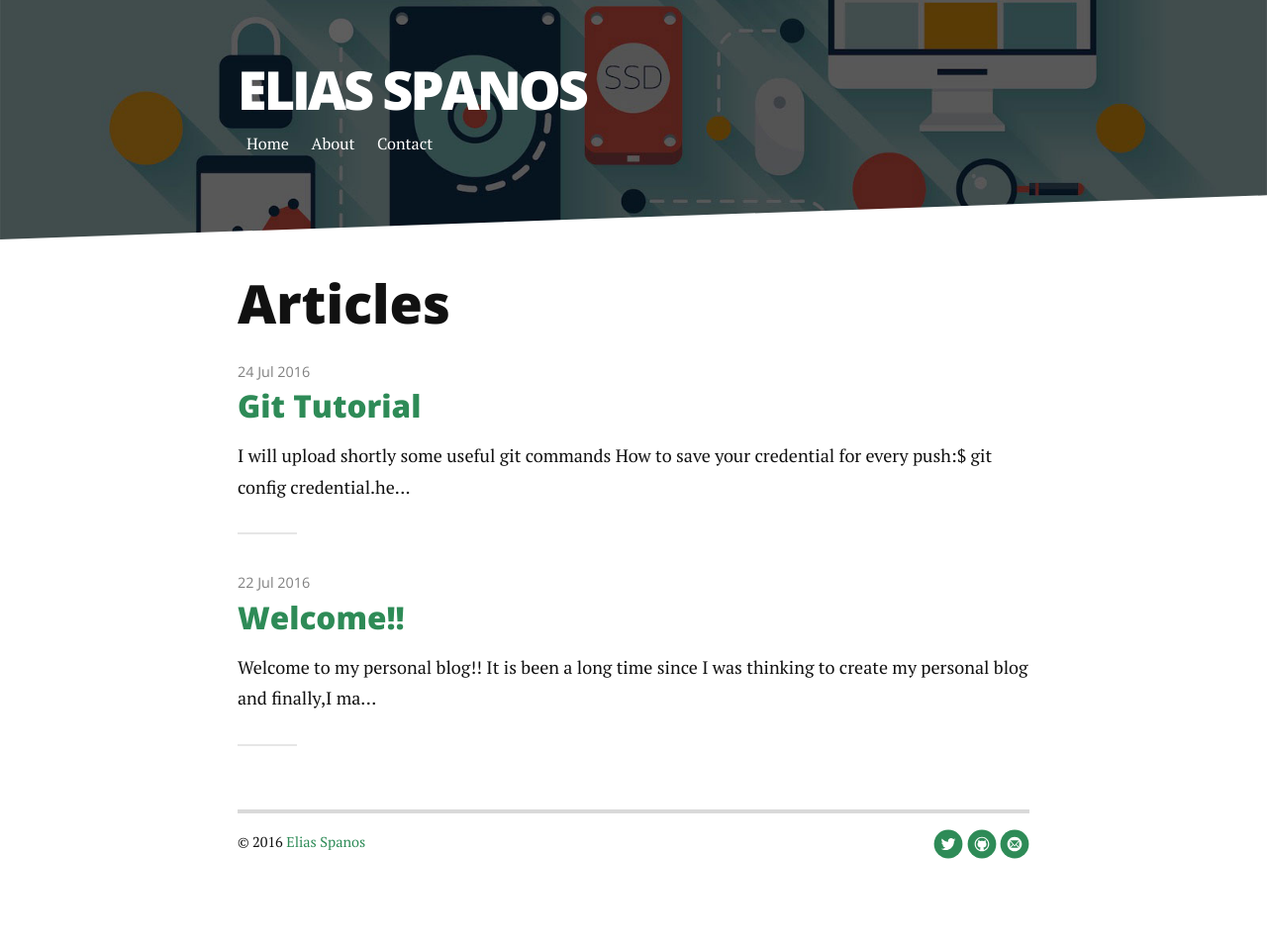
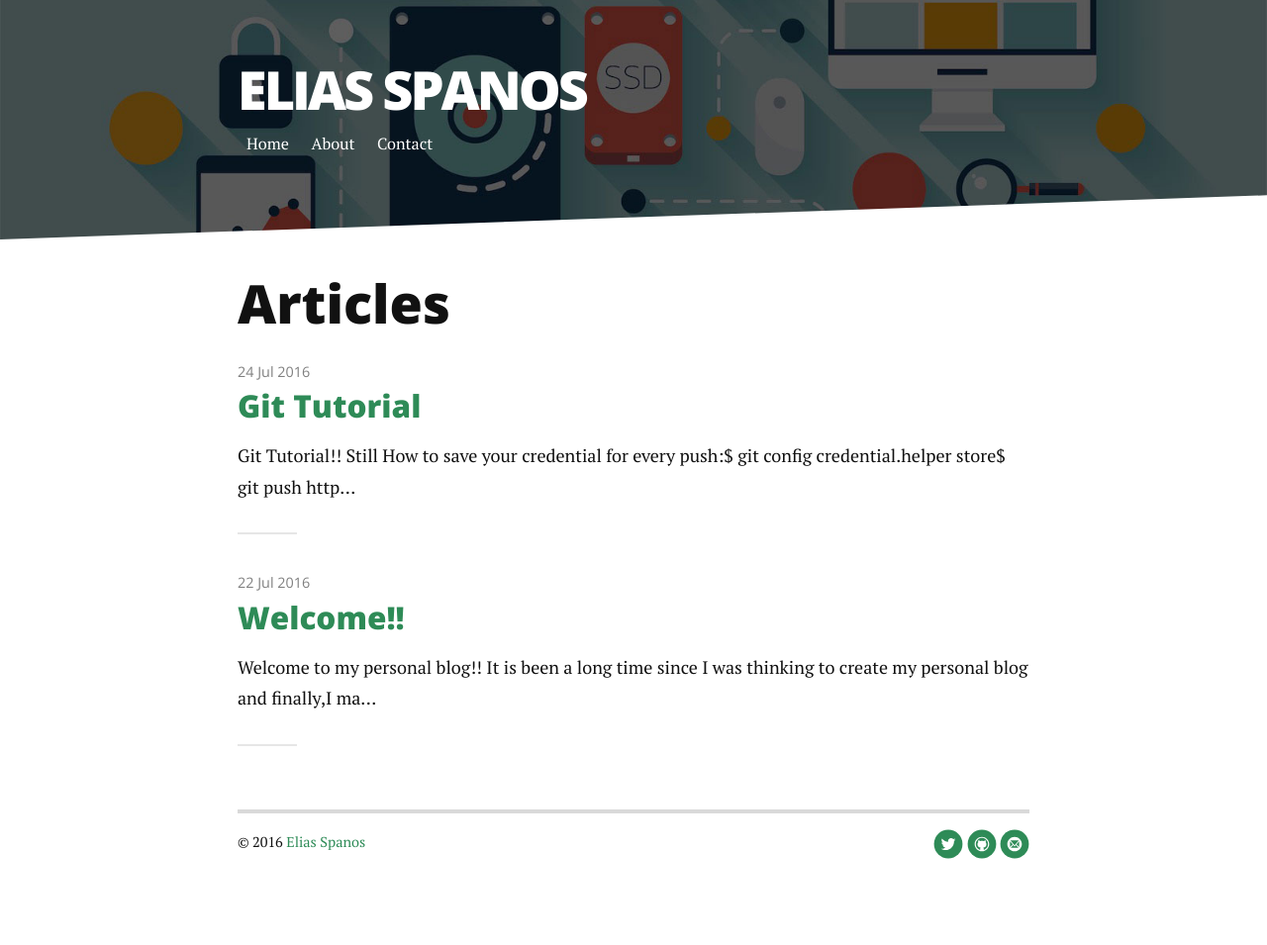
Before and after one commit to spanoselias/testmp-spanoselias.github.io, a Jekyll site: the page built from articles.md, in a window 1280 px wide. Shown: the whole page at 99% size. Built offline with Jekyll 4.4.1, drawn with Linux system fonts in a browser that asks for light colours; nearby versions of some CDN libraries; some of the changed lines change nothing that is shown.

Commit message:
upgrade blog

```diff
--- a/_posts/2016-07-24-test2-post.markdown
+++ b/_posts/2016-07-24-test2-post.markdown
@@ -4,7 +4,7 @@
 date:   2016-07-24
 ---
 
-<p class="intro"><span class="dropcap"></span> I will upload shortly some useful git commands </p>
+<p class="intro"><span class="dropcap"></span> Git Tutorial!! Still  </p>
 
 How to save your credential for every push:
 
--- a/articles.md
+++ b/articles.md
@@ -15,3 +15,23 @@
     {% endfor %}
   </ul>
 </div>
+
+{% if page.comments %}
+	<!-- Java Script
+   ================================================== -->
+   <script src="http://ajax.googleapis.com/ajax/libs/jquery/1.10.2/jquery.min.js"></script>
+   <script>window.jQuery || document.write('<script src="js/jquery-1.10.2.min.js"><\/script>')</script>
+   <script type="text/javascript" src="js/jquery-migrate-1.2.1.min.js"></script>
+   <script src="js/main.js"></script>
+   <script type="text/javascript">
+	   /* * * CONFIGURATION VARIABLES * * */
+	   var disqus_shortname = 'Spanos';
+	   /* * * DON'T EDIT BELOW THIS LINE * * */
+	   (function() {
+		   var dsq = document.createElement('script'); dsq.type = 'text/javascript'; dsq.async = true;
+		   dsq.src = '//' + disqus_shortname + '.disqus.com/embed.js';
+		   (document.getElementsByTagName('head')[0] || document.getElementsByTagName('body')[0]).appendChild(dsq);
+	   })();
+   </script>
+   <noscript>Please enable JavaScript to view the <a href="https://disqus.com/?ref_noscript" rel="nofollow">comments powered by Disqus.</a></noscript>
+{% endif %}
```
